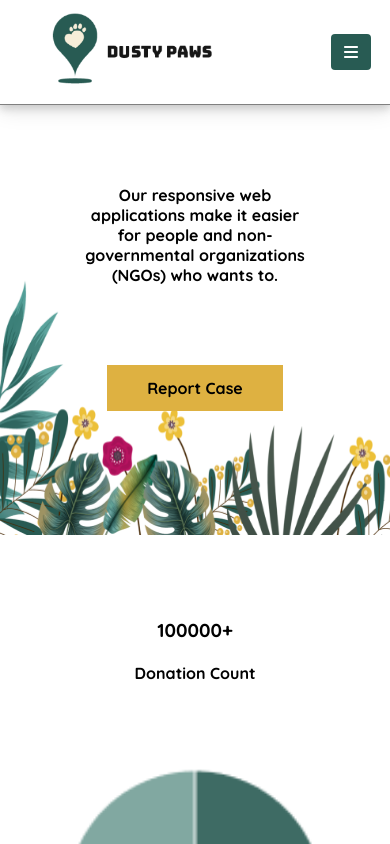
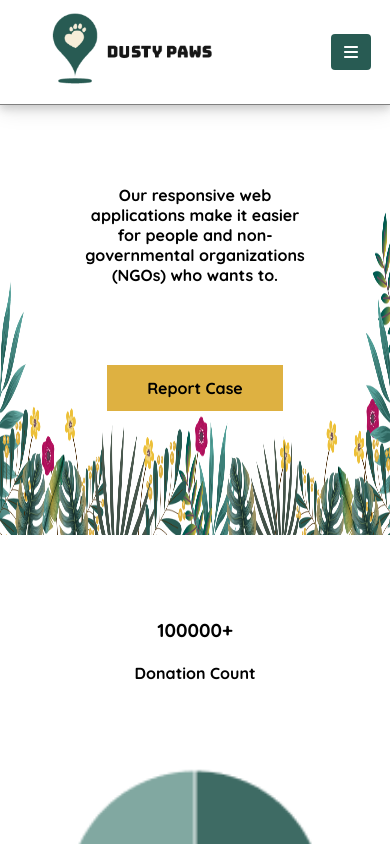
Before and after one commit to DustyPaws4930/dustypaws, a React (Create React App) app in the folder client/: page / in a window 390 px wide. Shown: the top 844 px of the page. Built offline with nearby package versions, Linux system fonts and the light colour scheme.

Commit message:
Merged Changes from main branch

```diff
--- a/client/src/components/home.css
+++ b/client/src/components/home.css
@@ -305,7 +305,7 @@ footer p {
   }
   section.landing {
     height: 350px;
-    background: url(../components/project-files/mobile-landing.png);
+    background: url(../components/project-files/hero_image.png);
     object-fit: cover;
     background-repeat: no-repeat;
     background-size: 100% 100%;
```
